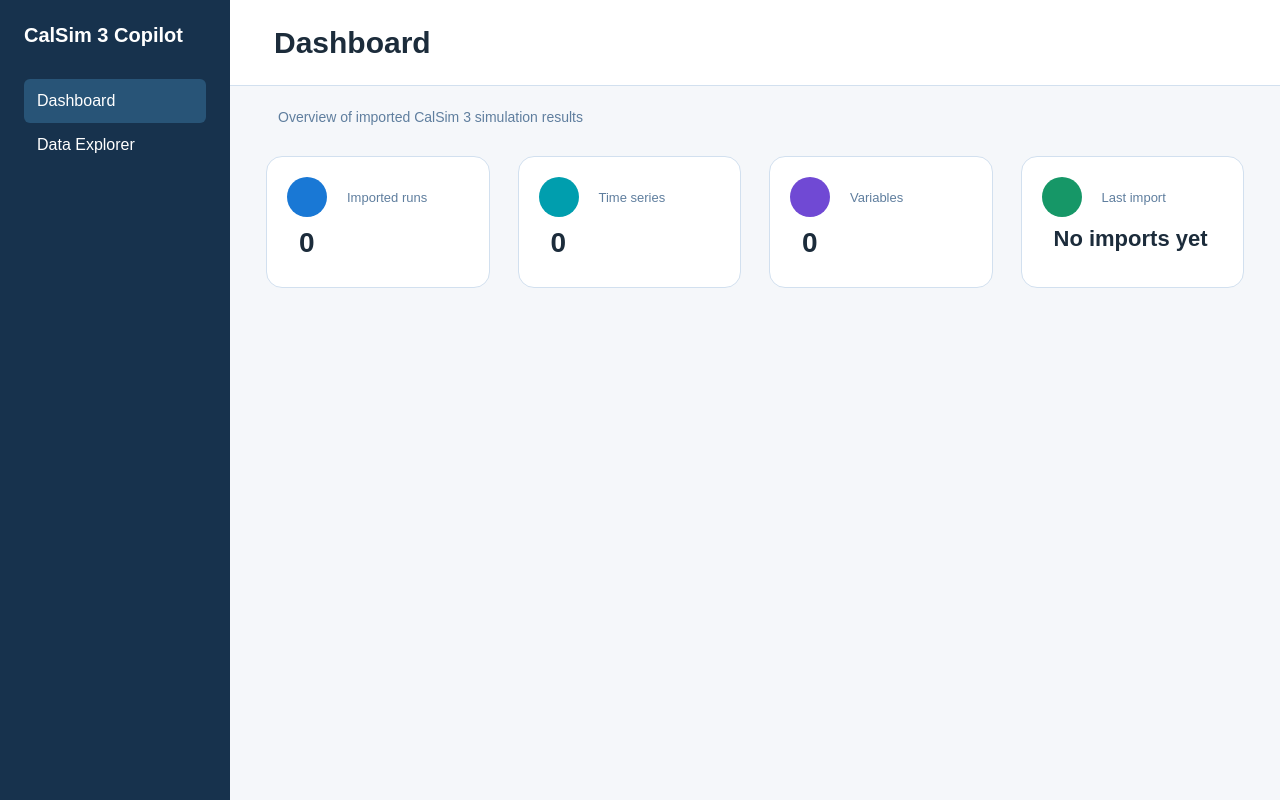
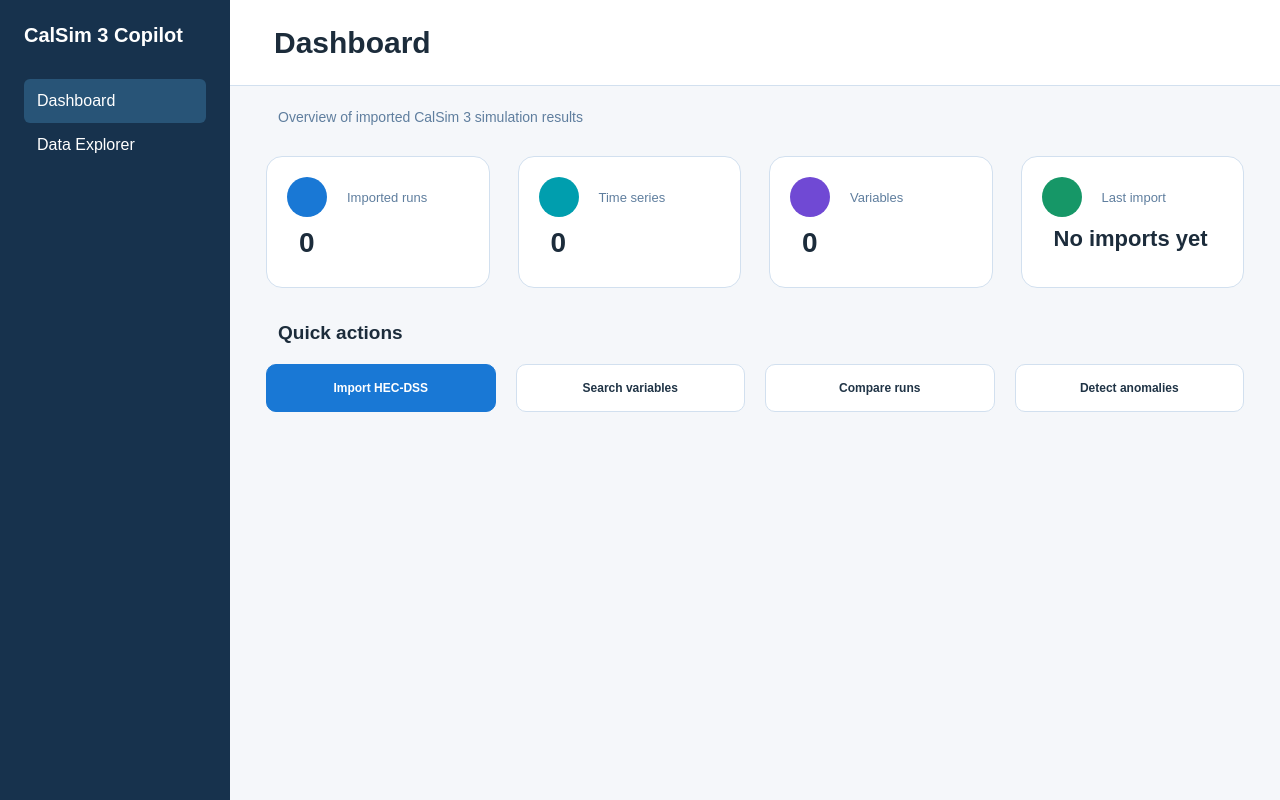
Before and after one commit to SantiagoAlvarado3377/calsim3, a React app in the folder frontend/: page / in a window 1280 px wide. Built offline with nearby package versions, Linux system fonts and the light colour scheme; the HTML template or start-up script is replaced by a standard one.

Commit message:
SCRUM-71 Implement dashboard quick actions and navigation

```diff
--- a/frontend/src/App.jsx
+++ b/frontend/src/App.jsx
@@ -2,6 +2,24 @@
 import Dashboard from './pages/Dashboard';
 import DataExplorer from './pages/DataExplorer';
 import './App.css';
+
+const destinations = {
+  'import-data': 'Import Data',
+  'variable-search': 'Variable Search',
+  'compare-runs': 'Compare Runs',
+  'anomaly-detection': 'Anomaly Detection',
+};
+
+// Only navigation destinations are provided here; their features belong to later work.
+function DestinationPage({ title }) {
+  return (
+    <main className="data-explorer" aria-labelledby="destination-title">
+      <header className="data-explorer-header">
+        <h1 id="destination-title">{title}</h1>
+      </header>
+    </main>
+  );
+}
 
 function App() {
   const [currentPage, setCurrentPage] = useState('dashboard');
@@ -28,9 +46,11 @@
         </nav>
       </aside>
       {currentPage === 'dashboard' ? (
-        <Dashboard />
+        <Dashboard onNavigate={setCurrentPage} />
+      ) : currentPage === 'data-explorer' ? (
+        <DataExplorer />
       ) : (
-        <DataExplorer />
+        <DestinationPage title={destinations[currentPage]} />
       )}
     </div>
   );
--- a/frontend/src/pages/Dashboard.css
+++ b/frontend/src/pages/Dashboard.css
@@ -76,8 +76,53 @@
   font-size: 22px;
 }
 
+.dashboard-actions h2 {
+  margin: 34px 12px 20px;
+  color: #1c2c3b;
+  font-size: 19px;
+}
+
+.dashboard-action-buttons {
+  display: grid;
+  grid-template-columns: repeat(4, minmax(0, 1fr));
+  gap: 20px;
+}
+
+.dashboard-action {
+  min-height: 48px;
+  padding: 12px 18px;
+  border: 1px solid #d2e0ef;
+  border-radius: 10px;
+  background: #fff;
+  color: #203446;
+  font: inherit;
+  font-size: 12px;
+  font-weight: 600;
+  cursor: pointer;
+}
+
+.dashboard-action:hover {
+  background: #edf3f9;
+}
+
+.dashboard-action--primary {
+  border-color: #1978d5;
+  background: #1978d5;
+  color: #fff;
+}
+
+.dashboard-action--primary:hover {
+  background: #1265b7;
+}
+
+.dashboard-action:focus-visible {
+  outline: 3px solid #009eae;
+  outline-offset: 3px;
+}
+
 @media (max-width: 1150px) {
-  .dashboard-summary {
+  .dashboard-summary,
+  .dashboard-action-buttons {
     grid-template-columns: repeat(2, minmax(0, 1fr));
   }
 }
@@ -85,7 +130,8 @@
 @media (max-width: 650px) {
   .dashboard-header { padding-inline: 24px; }
   .dashboard-content { padding-inline: 20px; }
-  .dashboard-summary {
+  .dashboard-summary,
+  .dashboard-action-buttons {
     grid-template-columns: 1fr;
   }
 }
--- a/frontend/src/pages/Dashboard.jsx
+++ b/frontend/src/pages/Dashboard.jsx
@@ -8,7 +8,14 @@
   lastImport: null,
 };
 
-function Dashboard({ summary = emptySummary }) {
+const quickActions = [
+  { label: 'Import HEC-DSS', destination: 'import-data', primary: true },
+  { label: 'Search variables', destination: 'variable-search' },
+  { label: 'Compare runs', destination: 'compare-runs' },
+  { label: 'Detect anomalies', destination: 'anomaly-detection' },
+];
+
+function Dashboard({ summary = emptySummary, onNavigate }) {
   const formatCount = value => new Intl.NumberFormat().format(value);
   const lastImport = summary.lastImport
     ? new Intl.DateTimeFormat(undefined, { dateStyle: 'medium' }).format(new Date(summary.lastImport))
@@ -38,6 +45,21 @@
             </div>
           ))}
         </dl>
+        <section className="dashboard-actions" aria-labelledby="quick-actions-title">
+          <h2 id="quick-actions-title">Quick actions</h2>
+          <div className="dashboard-action-buttons">
+            {quickActions.map(action => (
+              <button
+                key={action.destination}
+                type="button"
+                className={action.primary ? 'dashboard-action dashboard-action--primary' : 'dashboard-action'}
+                onClick={() => onNavigate(action.destination)}
+              >
+                {action.label}
+              </button>
+            ))}
+          </div>
+        </section>
       </div>
     </main>
   );
```
